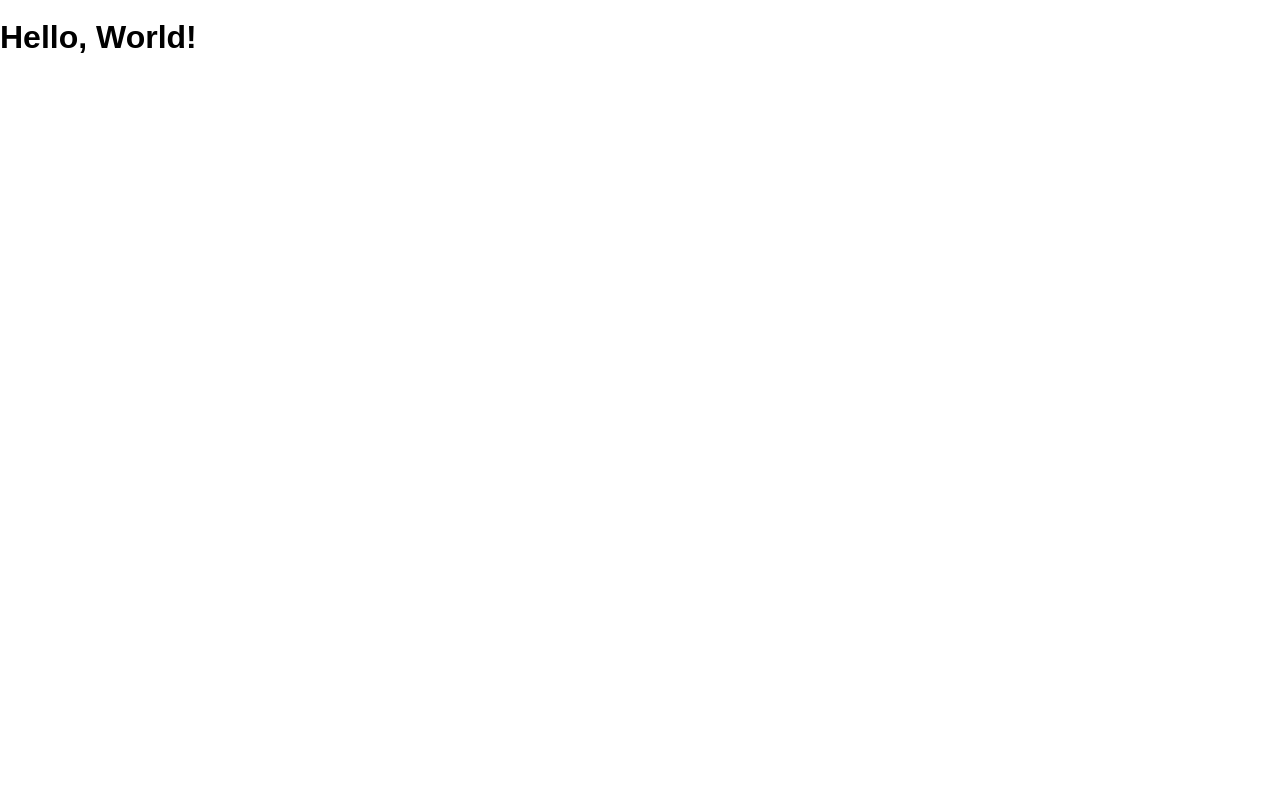
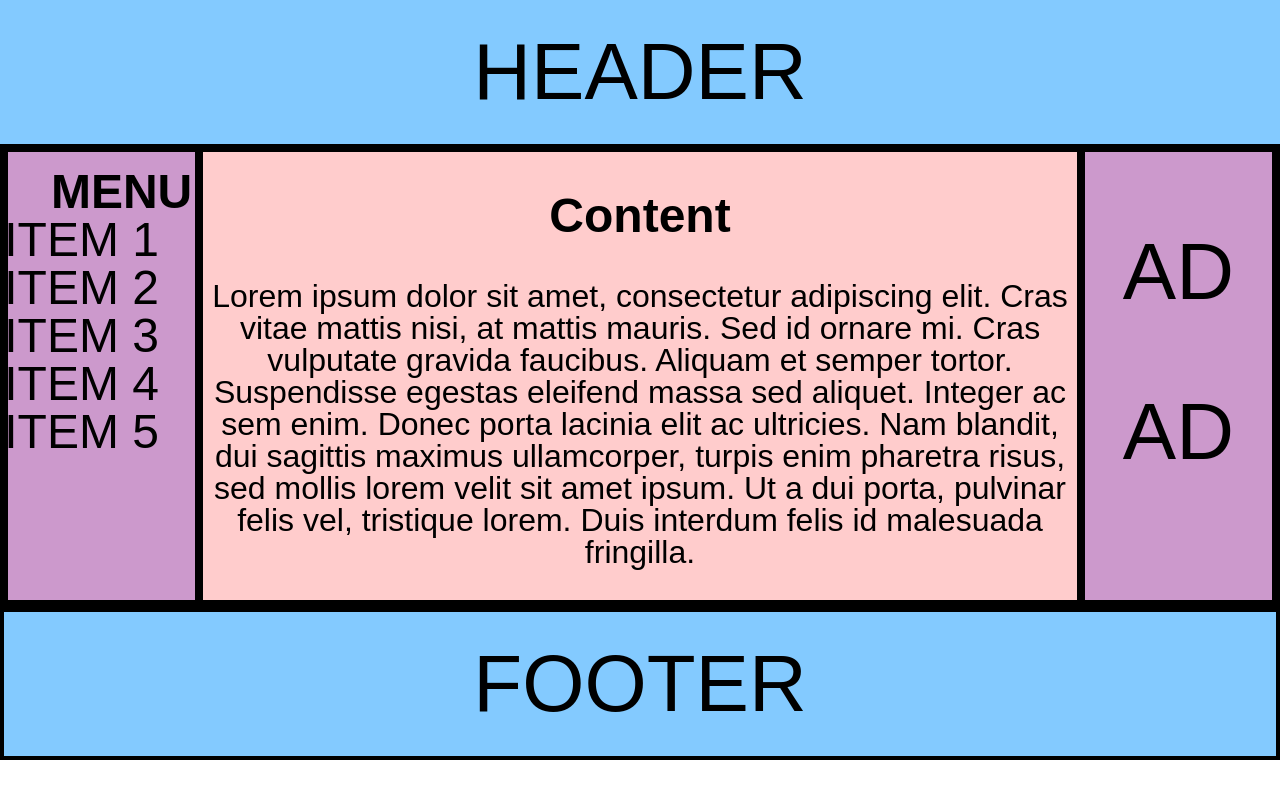
Before and after one commit to jfordnose64/holy, a website: page public/index.html in a window 1280 px wide. Drawn offline with Linux system fonts and the light colour scheme.

Commit message:
working example

```diff
--- a/public/index.html
+++ b/public/index.html
@@ -1,5 +1,6 @@
 <!DOCTYPE html>
 <html>
+
 <head lang="en">
   <meta charset="UTF-8">
   <meta name="viewport" content="width=device-width, initial-scale=1">
@@ -7,7 +8,34 @@
   <link rel="shortcut icon" href="/favicon.ico">
   <link rel="stylesheet" href="/screen.css">
 </head>
+
 <body>
-    <h1 class='hello-world'>Hello, World!</h1>
+  <header class="header">HEADER</header>
+  <div class="column">
+    <article class="side-menu">
+      <ul>
+        <li class="menu">MENU</li>
+        <li>ITEM 1</li>
+        <li>ITEM 2</li>
+        <li>ITEM 3</li>
+        <li>ITEM 4</li>
+        <li>ITEM 5</li>
+      </ul>
+    </article>
+    <nav class="content">
+      <h1>Content</h1>
+      <p>Lorem ipsum dolor sit amet, consectetur adipiscing elit. Cras vitae mattis nisi, at mattis mauris. Sed id
+        ornare mi. Cras vulputate gravida faucibus. Aliquam et semper tortor. Suspendisse egestas eleifend massa sed
+        aliquet. Integer ac sem enim. Donec porta lacinia elit ac ultricies. Nam blandit, dui sagittis maximus
+        ullamcorper, turpis enim pharetra risus, sed mollis lorem velit sit amet ipsum. Ut a dui porta, pulvinar felis
+        vel, tristique lorem. Duis interdum felis id malesuada fringilla.</p>
+    </nav>
+    <section class="side-menu">
+      <p class="ad">AD</p>
+      <p class="ad">AD</p>
+    </section>
+  </div>
+  <footer class="footer">FOOTER</footer>
 </body>
+
 </html>
--- a/public/screen.css
+++ b/public/screen.css
@@ -10,3 +10,55 @@ body {
   margin: 0;
   min-height: 100%;
 }
+
+.header {
+  text-align: center;
+  font-size: 5rem;
+  padding: 2rem;
+  background-color: #83caff;
+}
+
+.column {
+  display: flex;
+  justify-content: center;
+  border: 4px solid black;
+}
+
+.content {
+  text-align: center;
+  flex-basis: 70%;
+  border: 4px solid black;
+  font-size: 2rem;
+  background-color: #ffcccc;
+}
+
+.side-menu {
+  flex-basis: 15%;
+  border: 4px solid black;
+  text-align: center;
+  list-style: none;
+  background-color: #cc99cc;
+}
+
+.footer {
+  text-align: center;
+  border: 4px solid black;
+  font-size: 5rem;
+  padding: 2rem;
+  background-color: #83caff;
+}
+
+.ad {
+  font-size: 5rem;
+}
+
+ul>li {
+  font-size: 3rem;
+  list-style: none;
+  margin-left: -5rem;
+}
+
+.menu {
+  font-weight: 900;
+  margin-left: 0rem;
+}
```
Lines whose indentation alone changed are shown as unchanged.
